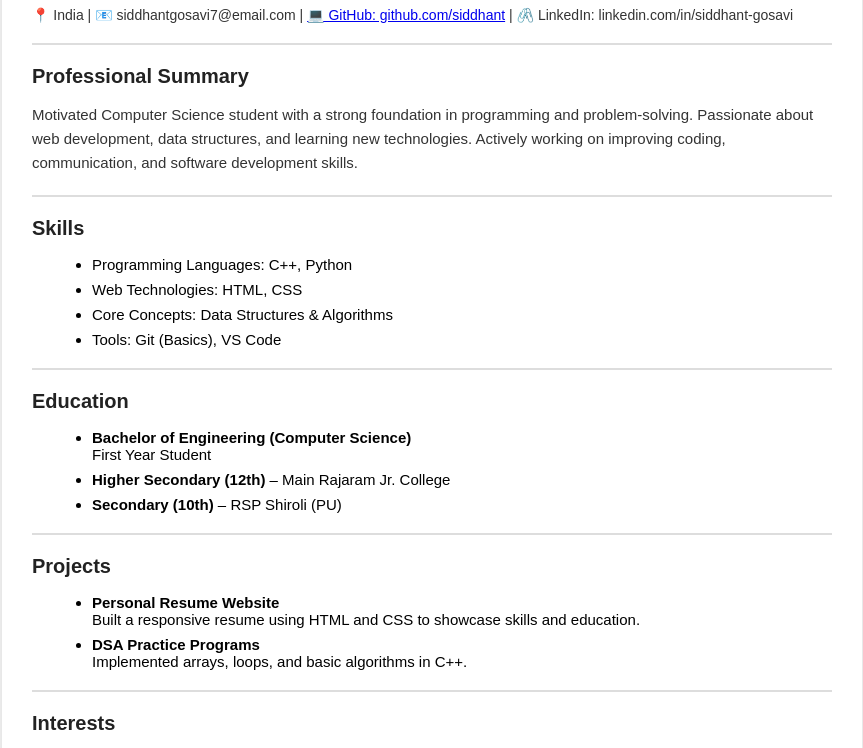
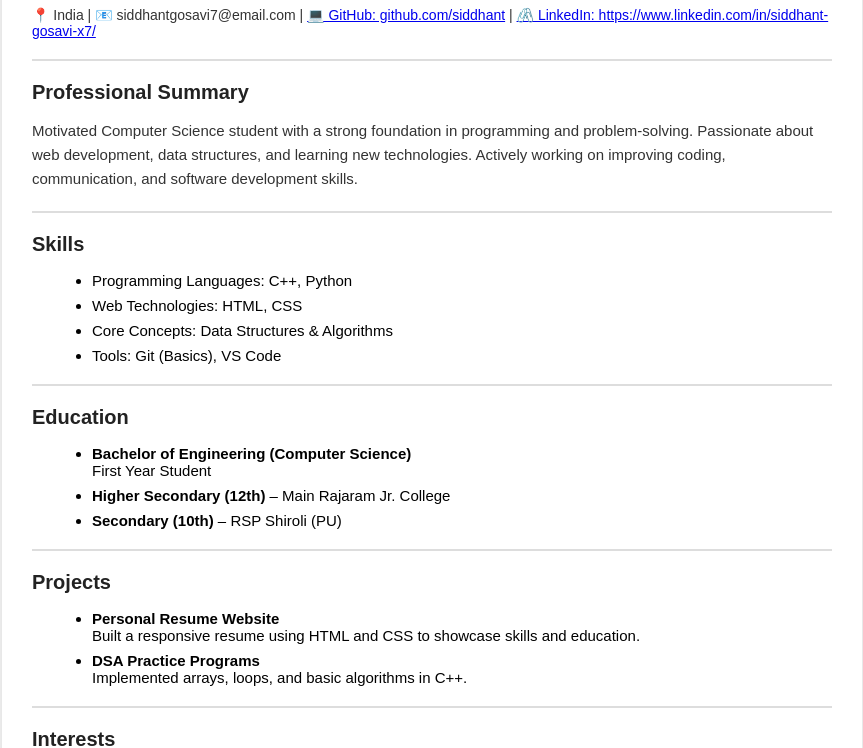
Before and after one commit to siddhantgosavi7/SEM.2.WD, a plain HTML site: page Exp1/Resume.html in a window 1280 px wide. Shown: the part 118-866 px from the top of the page, without its empty margins (208-1071 px from the left). Drawn offline with Linux system fonts and the light colour scheme.

Commit message:
Fix LinkedIn link in Resume.html
Updated LinkedIn link to the correct URL.

```diff
--- a/Exp1/Resume.html
+++ b/Exp1/Resume.html
@@ -71,7 +71,7 @@
         <h1>Siddhant Gosavi</h1>
         <div class="title">First Year Computer Science Engineering Student</div>
         <div class="contact">
-            📍 India | 📧 siddhantgosavi7@email.com | <a href="https://github.com/siddhantgosavi7">💻 GitHub: github.com/siddhant</a> | 🖇️ LinkedIn: linkedin.com/in/siddhant-gosavi
+            📍 India | 📧 siddhantgosavi7@email.com | <a href="https://github.com/siddhantgosavi7">💻 GitHub: github.com/siddhant</a> | <a href="https://www.linkedin.com/in/siddhant-gosavi-x7/">🖇️ LinkedIn: https://www.linkedin.com/in/siddhant-gosavi-x7/<a>
         </div>
         <hr>
         <h2>Professional Summary</h2>
```
